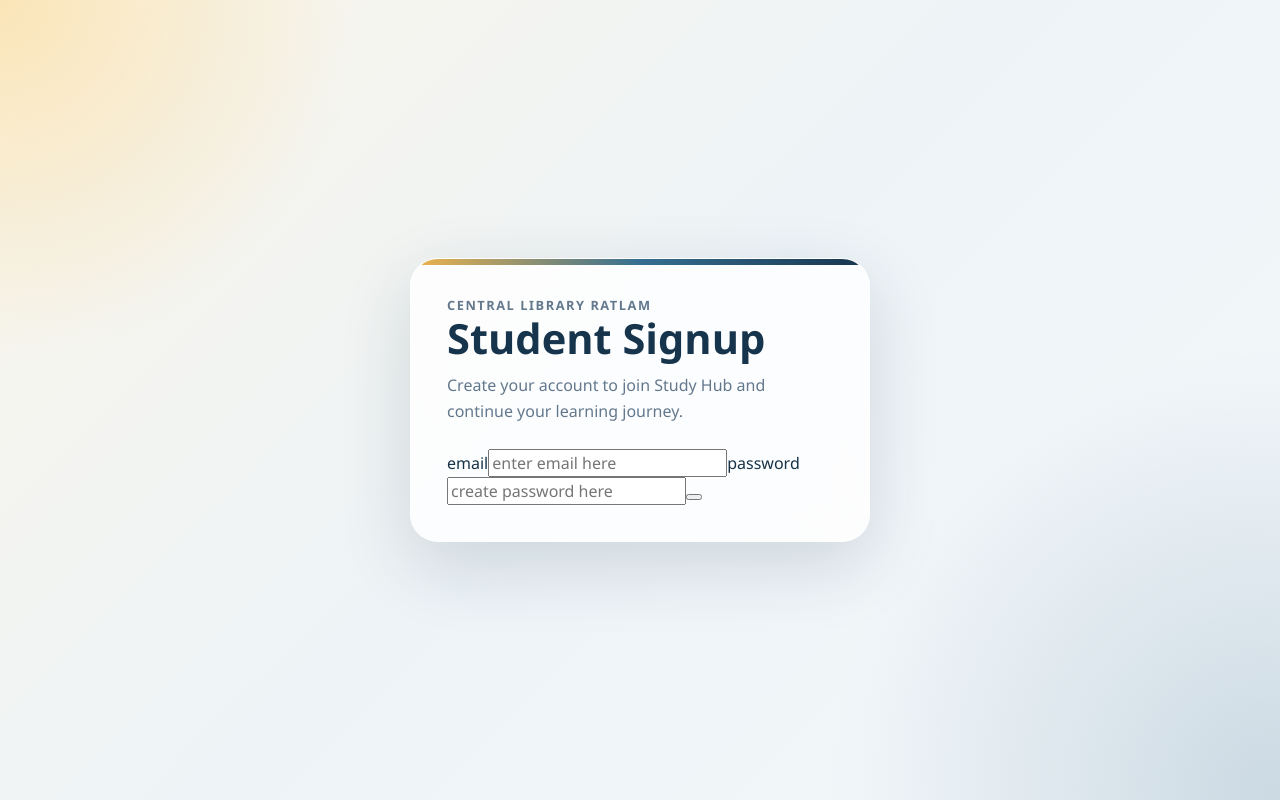
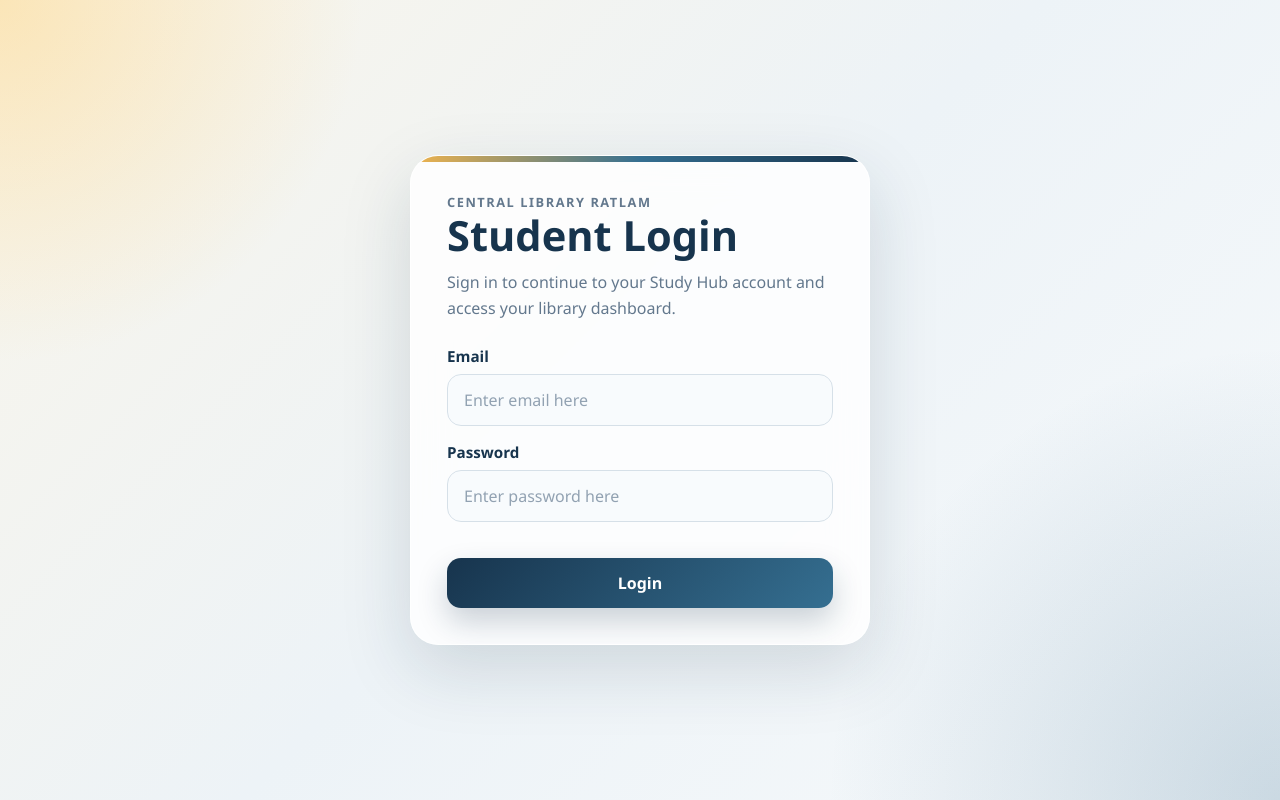
Before and after one commit to sandeep-Patidar-18/Student_Management_System, a React app in the folder frontend/: page / in a window 1280 px wide. Built offline with nearby package versions, Linux system fonts and the light colour scheme; the HTML template or start-up script is replaced by a standard one.

Commit message:
adding some css and adjust layout

```diff
--- a/frontend/src/components/Button.jsx
+++ b/frontend/src/components/Button.jsx
@@ -1,16 +1,5 @@
-
-function Button(props){
-    return(
-        <>
-        <Button
-        type={props.type}
-
-        >
-            {props.name}
-
-        </Button>
-        </>
-    );
+function Button(props) {
+  return <button type={props.type}>{props.name}</button>;
 }
 
 export default Button;
--- a/frontend/src/components/input.jsx
+++ b/frontend/src/components/input.jsx
@@ -1,21 +1,16 @@
 
 
-function Input(props){
-    return (
-    <>
-        <label htmlFor={props.id} >
-            {props.label}
-        </label>
-
-        <input
-
+function Input(props) {
+  return (
+    <div className="form-field">
+      <label htmlFor={props.id}>{props.label}</label>
+      <input
         id={props.id}
         type={props.type}
         placeholder={props.placeholder}
-        />
-    </>
-    );
-
+      />
+    </div>
+  );
 }
 
 export default Input;
--- a/frontend/src/index.css
+++ b/frontend/src/index.css
@@ -80,20 +80,26 @@ input {
   line-height: 1.65;
 }
 
-.signup-form {
+.auth-form {
+  display: flex;
+  flex-direction: column;
+  gap: 16px;
+}
+
+.form-field {
   display: flex;
   flex-direction: column;
   gap: 8px;
 }
 
-.signup-form label {
-  margin-top: 10px;
+.auth-form label {
   font-size: 0.95rem;
   font-weight: 700;
   color: #17344d;
+  text-transform: capitalize;
 }
 
-.signup-form input {
+.auth-form input {
   width: 100%;
   padding: 14px 16px;
   border-radius: 14px;
@@ -104,17 +110,18 @@ input {
   transition: border-color 0.2s ease, box-shadow 0.2s ease, transform 0.2s ease;
 }
 
-.signup-form input::placeholder {
+.auth-form input::placeholder {
   color: #92a2b2;
 }
 
-.signup-form input:focus {
+.auth-form input:focus {
   border-color: #356f91;
   box-shadow: 0 0 0 4px rgba(53, 111, 145, 0.16);
   transform: translateY(-1px);
 }
 
-.signup-form button {
+.auth-form button {
+  width: 100%;
   margin-top: 20px;
   padding: 14px 18px;
   border: 0;
@@ -127,7 +134,7 @@ input {
   transition: transform 0.2s ease, box-shadow 0.2s ease, filter 0.2s ease;
 }
 
-.signup-form button:hover {
+.auth-form button:hover {
   transform: translateY(-2px);
   box-shadow: 0 18px 34px rgba(23, 52, 77, 0.28);
   filter: brightness(1.03);
--- a/frontend/src/pages/login.jsx
+++ b/frontend/src/pages/login.jsx
@@ -8,29 +8,29 @@ function InputPage(props) {
         <section className="signup-card">
           <div className="form-header">
             <p className="form-kicker">Central Library Ratlam</p>
-            <h1>Student Signup</h1>
+            <h1>Student Login</h1>
             <p>
-              Create your account to join Study Hub and continue your learning
-              journey.
+              Sign in to continue to your Study Hub account and access your
+              library dashboard.
             </p>
           </div>
 
-          <form className="login-form">
+          <form className="auth-form">
             <Input
-              label="email"
+              label="Email"
               id="email"
-              placeholder="enter email here "
+              placeholder="Enter email here"
               type="email"
             />
 
             <Input
-              label="password"
+              label="Password"
               id="password"
-              placeholder="create password here "
+              placeholder="Enter password here"
               type="password"
             />
 
-            <button type="submit" name="Login" />
+            <Button type="submit" name="Login" />
           </form>
         </section>
       </main>
```
Also changed, not shown: frontend/src/pages/signup.jsx (+13 -10 lines).
